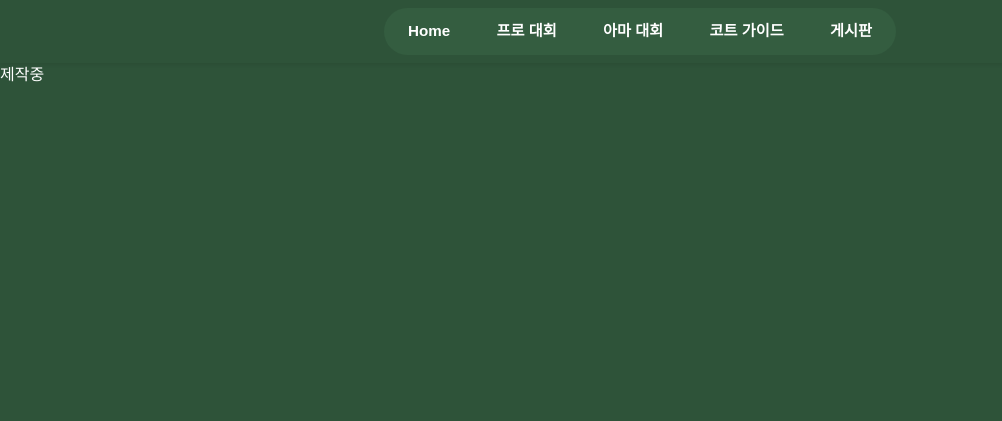
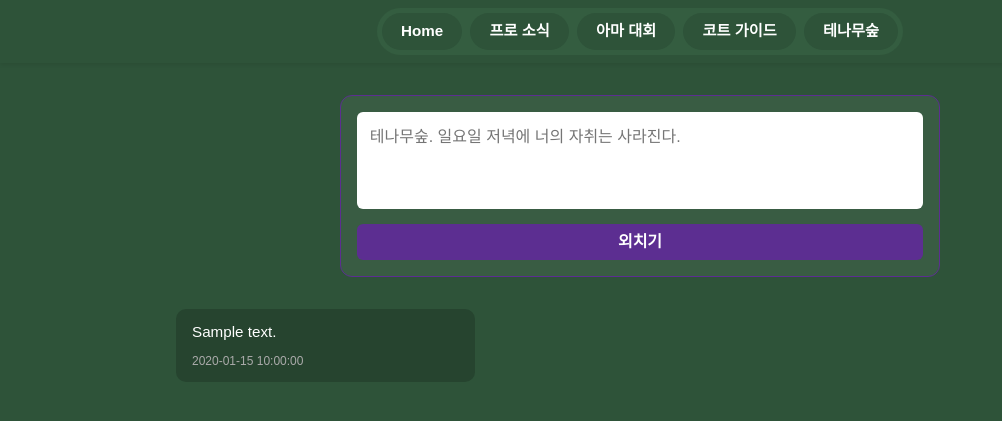
Before and after one commit to ohohjoh/tennis_web, a Flask app: template templates/board.html in a window 1280 px wide. Shown: the top 421 px of the page, without its empty margins (0-1002 px from the left). Run offline with Flask 3, Linux system fonts and the light colour scheme; the template is opened without the code that fills it: most values are stand-ins (such as "Sample title", 1, 10 or a date in 2020); some web fonts are replaced.

Commit message:
20250421 게시판 추가

```diff
--- a/app.py
+++ b/app.py
@@ -3,6 +3,7 @@ import json
 import os
 from collections import defaultdict
 from datetime import datetime
+from flask import Flask, render_template, jsonify, request
 
 app = Flask(__name__)
 
@@ -94,14 +95,37 @@ def court_guide():
     return render_template("court-guide.html", data=grouped, page_title="🗓️ 코트 예약 가이드",     currentPath="court"  # ✅ 이 줄 추가!
 )
 
-@app.route("/board")
+@app.route("/board", methods=["GET", "POST"])
 def board():
-    try:
-        with open("posts.json", "r", encoding="utf-8") as f:
-            posts = json.load(f)
-    except FileNotFoundError:
-        posts = []
-    return render_template("board.html", posts=posts, page_title="💬익명 게시판")
+    if request.method == "POST":
+        try:
+            data = request.get_json()
+            content = data.get("content", "").strip()
+            if not content:
+                return jsonify({"error": "내용이 비어 있습니다"}), 400
+
+            posts = []
+            if os.path.exists("posts.json"):
+                with open("posts.json", "r", encoding="utf-8") as f:
+                    posts = json.load(f)
+
+            posts.insert(0, content)
+
+            with open("posts.json", "w", encoding="utf-8") as f:
+                json.dump(posts, f, ensure_ascii=False, indent=2)
+
+            return jsonify({"content": content})
+
+        except Exception as e:
+            return jsonify({"error": str(e)}), 500
+
+    else:
+        try:
+            with open("posts.json", "r", encoding="utf-8") as f:
+                posts = json.load(f)
+        except FileNotFoundError:
+            posts = []
+        return render_template("board.html", posts=posts, page_title="🌲테나무숲")
 
 @app.route("/api/data")
 def api_data():
--- a/templates/board.html
+++ b/templates/board.html
@@ -1,36 +1,28 @@
 <!DOCTYPE html>
 <html lang="ko">
 <head>
-  <meta charset="UTF-8" />
-  <title>🎾 ATP Draw Viewer</title>
-  <meta name="viewport" content="width=device-width, initial-scale=1" />
-  <link href="https://cdn.jsdelivr.net/npm/bootstrap@5.3.3/dist/css/bootstrap.min.css" rel="stylesheet" />
-  <link href="https://cdn.jsdelivr.net/npm/bootstrap-icons@1.10.5/font/bootstrap-icons.css" rel="stylesheet" />
-  <link rel="stylesheet" href="https://cdn.jsdelivr.net/npm/pretendard@1.3.6/dist/web/variable/pretendardvariable-dynamic-subset.css" />
+  <meta charset="UTF-8">
+  <meta name="viewport" content="width=device-width, initial-scale=1.0">
+  <title>ㅤ익명 대나무숲</title>
+  <link href="https://cdn.jsdelivr.net/npm/bootstrap@5.3.3/dist/css/bootstrap.min.css" rel="stylesheet">
   <style>
     body {
+      background-color: #2e5339;
+      color: white;
       font-family: 'Pretendard Variable', sans-serif;
-      min-height: 100vh;
     }
-
-    body.grass-theme {
-      background-color: #2e5339;
-      color: #fff;
-    }
-
     .main-navbar {
       background-color: #2e5339;
       padding: 0.5rem 0.5rem;
       font-family: 'Playfair Display', 'Georgia', serif;
       display: flex;
       justify-content: center;
-      will-change: transform;
-      transition: none !important;
-      position: sticky; /* 또는 fixed, 필요시 */
+      position: sticky;
       top: 0;
       z-index: 1000;
+      transition: none !important;
+      will-change: transform;
     }
-
     .nav-pill-wrapper {
       background-color: #345d40;
       border-radius: 50px;
@@ -41,7 +33,6 @@
       white-space: nowrap;
       -webkit-overflow-scrolling: touch;
     }
-
     .main-navbar .nav-link {
       font-family: 'Pretendard Variable', sans-serif;
       color: white;
@@ -52,270 +43,109 @@
       transition: all 0.25s ease-in-out;
       white-space: nowrap;
     }
-
+    .main-navbar .nav-link:not(.active) {
+      background-color: #2e5339;
+      color: #ffffff;
+    }
     .main-navbar .nav-link.active {
       background-color: #ffffff;
       color: #2e5339;
       font-weight: 700;
+      box-shadow: 0 2px 8px rgba(0, 0, 0, 0.1);
     }
-
-    /* ✅ 오늘 경기 스케줄 */
-    .schedule-scroll-container {
-      display: flex;
-      justify-content: center;
-      overflow-x: auto;
-      padding: 0.5rem 0;
-    }
-
-    .schedule-grid {
-      display: grid;
-      grid-auto-flow: column;
-      grid-template-rows: repeat(2, auto);
-      gap: 0.75rem;
-      width: max-content;
-    }
-
-    .schedule-item {
-      width: 240px;  /* ✅ 더 넓게 */
-      flex-shrink: 0;
-    }
-
-    .today-card {
-      background-color: #ffffff;
-      border: 2px solid #2e5339;
-      font-size: 0.75rem;
-      padding: 0.6rem 0.75rem;
-      border-radius: 10px;
-      box-shadow: 0 2px 4px rgba(0,0,0,0.06);
-      white-space: normal;       /* ✅ 줄바꿈 허용 */
-      word-break: keep-all;      /* ✅ 단어 중간 줄바꿈 방지 */
-    }
-
-    .badge.bg-success {
-      background-color: #2e5339;
-      font-size: 0.65rem;
-      padding: 0.25em 0.5em;
-    }
-
-    .text-dark {
-      color: #212529 !important;
-    }
-
-    .schedule-title {
-      color: #2e5339;
-      font-size: 1rem;
-      font-weight: 600;
-      margin: 0.5rem 0 0.75rem;
-      text-align: center;
-    }
-
-    /* ✅ 브래킷 카드 */
-    .bracket-tab-header {
-      position: sticky;
-      top: 0;
-      background-color: #fff;
-      z-index: 30;
-      padding-bottom: 0.5rem;
-    }
-
-    .round-header {
-      position: sticky;
-      top: 3rem;
-      background-color: #fff;
-      z-index: 20;
-    }
-
-    .bracket-section {
-      background: #ffffff;
-      color: #2b2b2b;
-      padding: 1rem;
-      width: 100%;
-      overflow-x: auto;
-      overflow-y: auto;
-      -webkit-overflow-scrolling: touch;
-      /* border-radius: 12px; → ❌ 제거 */
-      box-shadow: 0 2px 6px rgba(0, 0, 0, 0.05);
-      margin-bottom: 2rem;
-      display: block;
-      position: relative;
-    }
-
-    .bracket-container {
-      display: flex;
-      flex-direction: row;
-      gap: 1rem;
-      min-width: max-content; /* 브래킷 너비 초과를 위해 */
-      width: max-content;
-      overflow-x: auto;
-      overflow-y: hidden;
-      -webkit-overflow-scrolling: touch;
-    }
-
-
-    .round-column {
-      min-width: 200px;
-      flex-shrink: 0;
-      display: flex;
-      flex-direction: column;
-      gap: 0.4rem;
-    }
-
-    .round-header {
-      position: sticky;
-      top: 0;
-      z-index: 10;
-      background-color: #fff;
-      font-size: 0.8rem;
-      font-weight: 700;
-      text-align: center;
-      padding: 0.4rem 0;
-      border-bottom: 1px solid #ccc;
-    }
-
-    .bracket-tab-header .filter-area {
-      margin-bottom: 0.25rem !important;
-    }
-
-    .match-box {
-      background-color: #f8f9fa;
-      border: 1px solid #ccc;
-      border-radius: 6px;
-      padding: 0.25rem 0.5rem;
-      font-size: 0.72rem;
-      flex-shrink: 0;
-      cursor: pointer;
-    }
-
-    .match-box .player {
-      display: flex;
-      justify-content: space-between;
-    }
-
-    .winner {
-      color: #5c2e91;
-      font-weight: bold;
-    }
-
-    .upcoming {
-      background-color: #f0e8ff;
-    }
-
-    .wimbledon-divider {
-      border: none;
-      border-top: 0.01px solid #356859;
-      width: 100%;
-      max-width: 960px;
-      margin: 0.5rem auto 0.3rem auto;
-    }
-
-    /* 모든 브라우저에서 스크롤 바가 보이도록 설정 */
-  .bracket-container::-webkit-scrollbar {
-      height: 8px;
-    }
-
-  .bracket-container::-webkit-scrollbar-track {
-    background: #eee;
-    border-radius: 8px;
-  }
-
-  .bracket-container::-webkit-scrollbar-thumb {
-    background-color: #888;
-    border-radius: 8px;
-  }
-
-  .bracket-container::-webkit-scrollbar-thumb:hover {
-    background: #555;
-  }
-
-  /* Firefox */
-  .bracket-container {
-    scrollbar-width: thin;
-    scrollbar-color: #888 #eee;
-  }
-
-    /* ✅ 모달 - 점수 표시용 */
-    .modal-content,
-    .modal-content * {
-      color: #050505 !important;
-    }
-
-    .custom-modal-size {
-      max-width: 300px;
-      width: 95%;
-    }
-
-    .player-name {
-      max-width: 200px;
-      flex-shrink: 0;
-      overflow: hidden;
-      white-space: nowrap;
-      text-overflow: ellipsis;
-      font-weight: 600;
-      color: #212529;
-    }
-
-    .player-score-row {
-      display: grid;
-      grid-template-columns: 160px 1fr;
-      gap: 0.75rem;
-      margin-bottom: 0.5rem;
-      align-items: center;
-    }
-
-    .score-box {
-      display: flex;
-      gap: 8px;
-      flex-wrap: wrap;
-    }
-
-    .badge {
-      font-size: 0.75rem;
-      padding: 0.4em 0.65em;
-      border-radius: 6px;
-      font-weight: 500;
-    }
-
-    .badge-win {
-      background-color: #2e5339;
-      color: white;
-    }
-
-    .badge-lose {
-      background-color: #dee2e6;
-      color: #333;
-    }
-
     @media (max-width: 768px) {
-      .main-navbar {
-        padding: 0.5rem 0.5rem;
-      }
-
       .main-navbar .nav-link {
         font-size: 0.72rem;
         padding: 0.3rem 0.8rem;
         border-radius: 30px;
         flex-shrink: 0;
       }
-
       .nav-pill-wrapper {
         gap: 0.3rem;
         padding: 0.2rem;
         flex-wrap: nowrap;
       }
     }
+    #formBox {
+      max-width: 600px;
+      margin: 2rem auto 1rem;
+      background: rgba(255, 255, 255, 0.05);
+      border: 1px solid #5c2e91;
+      border-radius: 12px;
+      padding: 1rem;
+    }
+    textarea {
+      width: 100%;
+      resize: none;
+      border-radius: 6px;
+      border: none;
+      padding: 0.8rem;
+      margin-bottom: 0.5rem;
+    }
+    .message-list {
+      display: grid;
+      grid-template-columns: repeat(3, 1fr);
+      gap: 1rem;
+      max-width: 960px;
+      margin: 0 auto 3rem;
+      padding: 1rem;
+    }
+    .message-item {
+      background-color: #26442f;
+      border-radius: 10px;
+      padding: 0.75rem 1rem;
+      font-size: 0.95rem;
+      word-break: break-word;
+    }
+    .timestamp {
+      display: block;
+      font-size: 0.75rem;
+      color: #aaa;
+      margin-top: 0.5rem;
+    }
+    .btn-wimbledon {
+      background-color: #5c2e91;
+      color: #fff;
+      font-weight: bold;
+      border: none;
+    }
+    .btn-wimbledon:hover {
+      background-color: #4b1e88;
+      color: #fff;
+    }
   </style>
-
 </head>
-<body class="grass-theme">
+<body>
   <nav class="main-navbar shadow-sm">
     <div class="nav-pill-wrapper">
       <a class="nav-link {% if currentPath == 'index' %}active{% endif %}" href="/">Home</a>
-      <a class="nav-link {% if currentPath == 'tournament_pro' %}active{% endif %}" href="/tournament_pro">프로 대회</a>
+      <a class="nav-link {% if currentPath == 'tournament_pro' %}active{% endif %}" href="/tournament_pro">프로 소식</a>
       <a class="nav-link {% if currentPath == 'tournament' %}active{% endif %}" href="/tournament">아마 대회</a>
       <a class="nav-link {% if currentPath == 'court' %}active{% endif %}" href="/court-guide">코트 가이드</a>
-      <a class="nav-link {% if currentPath == 'board' %}active{% endif %}" href="/board">게시판</a>
+      <a class="nav-link {% if currentPath == 'board' %}active{% endif %}" href="/board">테나무숲</a>
     </div>
   </nav>
+
+  <div id="formBox">
+    <form id="postForm">
+      <textarea id="content" rows="3" placeholder="테나무숲. 일요일 저녁에 너의 자취는 사라진다." required></textarea>
+      <button type="submit" class="btn btn-wimbledon w-100">외치기</button>
+    </form>
+  </div>
+
+  <div class="message-list" id="postList">
+    {% for post in posts %}
+      {% if post is string %}  <!-- old format fallback -->
+        <div class="message-item">{{ post }}</div>
+      {% else %}
+        <div class="message-item">
+          {{ post.text }}
+          <span class="timestamp">{{ post.timestamp }}</span>
+        </div>
+      {% endif %}
+    {% endfor %}
+  </div>
+
   <script>
       window.addEventListener("DOMContentLoaded", () => {
         const path = window.location.pathname;
@@ -325,7 +155,30 @@
           }
         });
       });
+    const form = document.getElementById("postForm");
+    const contentInput = document.getElementById("content");
+    const postList = document.getElementById("postList");
+
+    form.addEventListener("submit", async (e) => {
+      e.preventDefault();
+      const content = contentInput.value.trim();
+      if (!content) return;
+
+      const res = await fetch("/board", {
+        method: "POST",
+        headers: { "Content-Type": "application/json" },
+        body: JSON.stringify({ content })
+      });
+
+      if (res.ok) {
+        const newPost = await res.json();
+        const div = document.createElement("div");
+        div.className = "message-item";
+        div.innerHTML = `${newPost.content}<span class="timestamp">방금 전</span>`;
+        postList.prepend(div);
+        contentInput.value = "";
+      }
+    });
   </script>
-  제작중
 </body>
 </html>
--- a/templates/court-guide.html
+++ b/templates/court-guide.html
@@ -210,10 +210,10 @@
     <nav class="main-navbar shadow-sm">
       <div class="nav-pill-wrapper">
         <a class="nav-link {% if currentPath == 'index' %}active{% endif %}" href="/">Home</a>
-        <a class="nav-link {% if currentPath == 'tournament_pro' %}active{% endif %}" href="/tournament_pro">프로 대회</a>
+        <a class="nav-link {% if currentPath == 'tournament_pro' %}active{% endif %}" href="/tournament_pro">프로 소식</a>
         <a class="nav-link {% if currentPath == 'tournament' %}active{% endif %}" href="/tournament">아마 대회</a>
         <a class="nav-link {% if currentPath == 'court' %}active{% endif %}" href="/court-guide">코트 가이드</a>
-        <a class="nav-link {% if currentPath == 'board' %}active{% endif %}" href="/board">게시판</a>
+        <a class="nav-link {% if currentPath == 'board' %}active{% endif %}" href="/board">테나무숲</a>
       </div>
     </nav>
 
--- a/templates/tournament.html
+++ b/templates/tournament.html
@@ -287,10 +287,10 @@
   <nav class="main-navbar shadow-sm">
     <div class="nav-pill-wrapper">
       <a class="nav-link {% if currentPath == 'index' %}active{% endif %}" href="/">Home</a>
-      <a class="nav-link {% if currentPath == 'tournament_pro' %}active{% endif %}" href="/tournament_pro">프로 대회</a>
+      <a class="nav-link {% if currentPath == 'tournament_pro' %}active{% endif %}" href="/tournament_pro">프로 소식</a>
       <a class="nav-link {% if currentPath == 'tournament' %}active{% endif %}" href="/tournament">아마 대회</a>
       <a class="nav-link {% if currentPath == 'court' %}active{% endif %}" href="/court-guide">코트 가이드</a>
-      <a class="nav-link {% if currentPath == 'board' %}active{% endif %}" href="/board">게시판</a>
+      <a class="nav-link {% if currentPath == 'board' %}active{% endif %}" href="/board">테나무숲</a>
     </div>
   </nav>
 
--- a/templates/tournament_pro.html
+++ b/templates/tournament_pro.html
@@ -315,10 +315,10 @@
   <nav class="main-navbar shadow-sm">
     <div class="nav-pill-wrapper">
       <a class="nav-link {% if currentPath == 'index' %}active{% endif %}" href="/">Home</a>
-      <a class="nav-link {% if currentPath == 'tournament_pro' %}active{% endif %}" href="/tournament_pro">프로 대회</a>
+      <a class="nav-link {% if currentPath == 'tournament_pro' %}active{% endif %}" href="/tournament_pro">프로 소식</a>
       <a class="nav-link {% if currentPath == 'tournament' %}active{% endif %}" href="/tournament">아마 대회</a>
       <a class="nav-link {% if currentPath == 'court' %}active{% endif %}" href="/court-guide">코트 가이드</a>
-      <a class="nav-link {% if currentPath == 'board' %}active{% endif %}" href="/board">게시판</a>
+      <a class="nav-link {% if currentPath == 'board' %}active{% endif %}" href="/board">테나무숲</a>
     </div>
   </nav>
 
```
Lines whose indentation alone changed are shown as unchanged.
